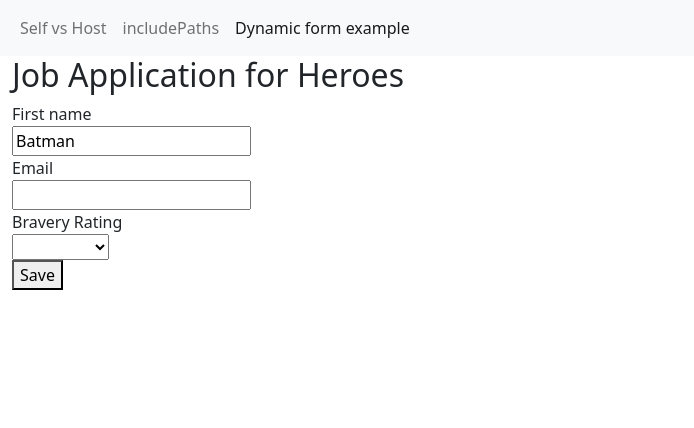
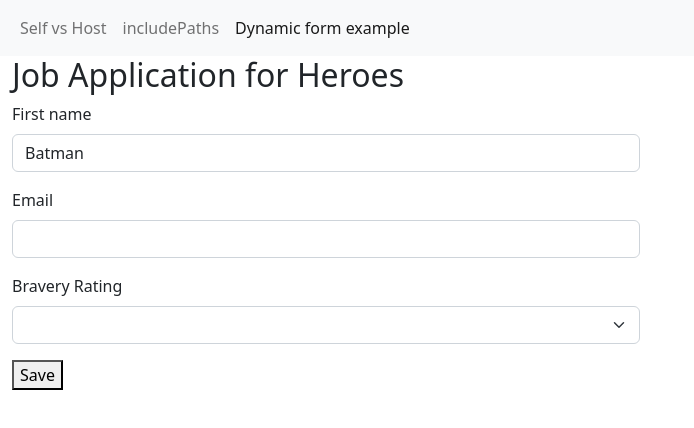
Before and after one commit to lsst25/angular-playground, an Angular app: page /dynamic-form in a window 1280 px wide. Shown: the top 428 px of the page, without its empty margins (0-694 px from the left). Built offline with nearby package versions, Linux system fonts and the light colour scheme.

Commit message:
feat: style the dynamic form example

```diff
--- a/src/app/dynamic-form-example/dynamic-form-qustion/dynamic-form-question.component.html
+++ b/src/app/dynamic-form-example/dynamic-form-qustion/dynamic-form-question.component.html
@@ -1,12 +1,15 @@
 <div [formGroup]="form">
-    <label [attr.for]="question.key">{{question.label}}</label>
+    <label [attr.for]="question.key" class="form-label">{{question.label}}</label>
 
     <div [ngSwitch]="question.controlType">
 
-        <input *ngSwitchCase="'textbox'" [formControlName]="question.key"
-               [id]="question.key" [type]="question.type">
+        <input *ngSwitchCase="'textbox'"
+               [formControlName]="question.key"
+               [id]="question.key"
+               [type]="question.type"
+               class="form-control">
 
-        <select [id]="question.key" *ngSwitchCase="'dropdown'" [formControlName]="question.key">
+        <select [id]="question.key" *ngSwitchCase="'dropdown'" [formControlName]="question.key" class="form-select">
             <option *ngFor="let opt of question.options" [value]="opt.key">{{opt.value}}</option>
         </select>
 
--- a/src/app/dynamic-form-example/dynamic-form/dynamic-form.component.html
+++ b/src/app/dynamic-form-example/dynamic-form/dynamic-form.component.html
@@ -1,7 +1,7 @@
-<div>
+<div class="col-md-6">
     <form (ngSubmit)="onSubmit()" [formGroup]="form">
 
-        <div *ngFor="let question of questions" class="form-row">
+        <div *ngFor="let question of questions" class="mb-3">
             <app-question [question]="question" [form]="form"></app-question>
         </div>
 
```
